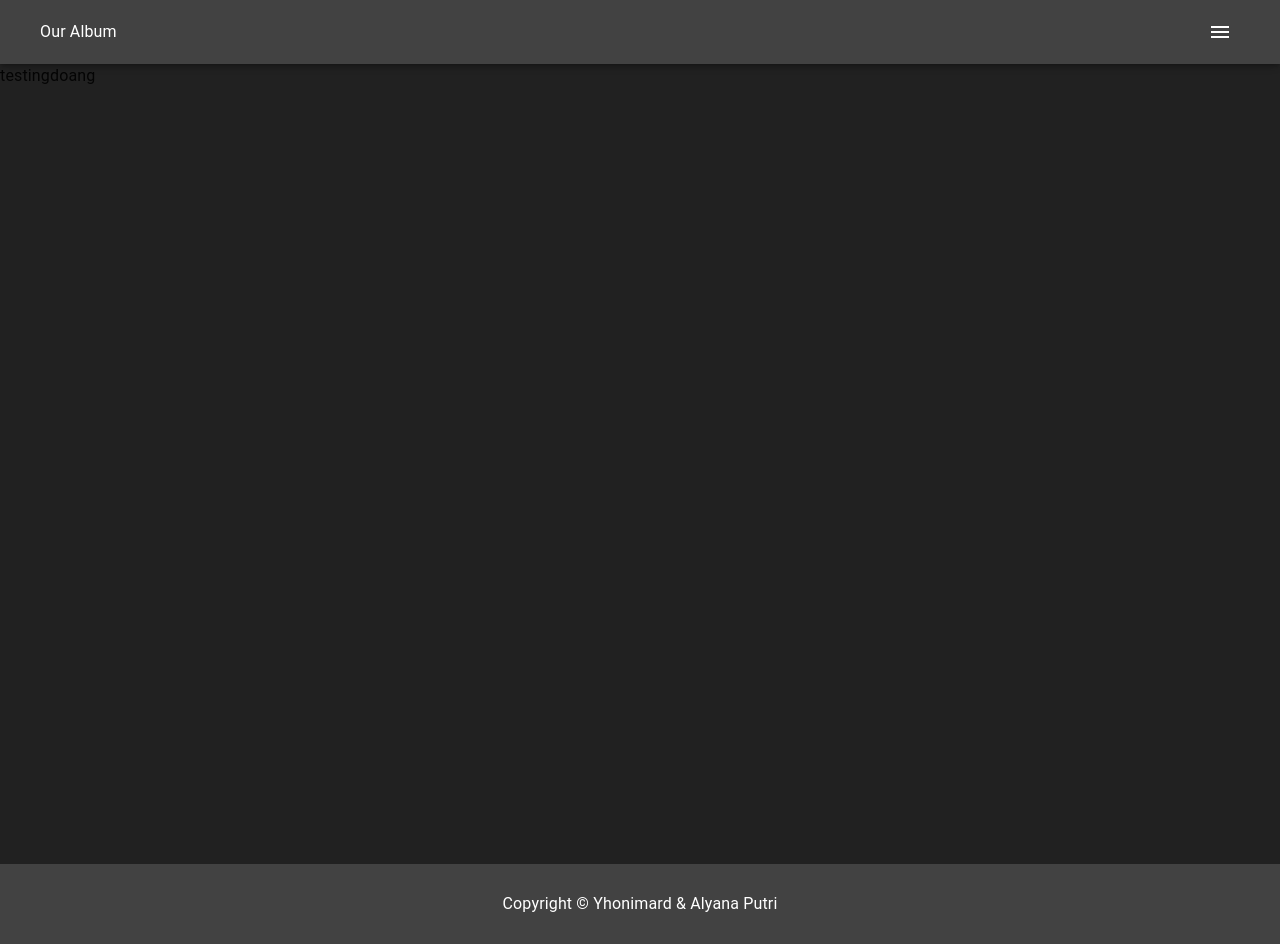
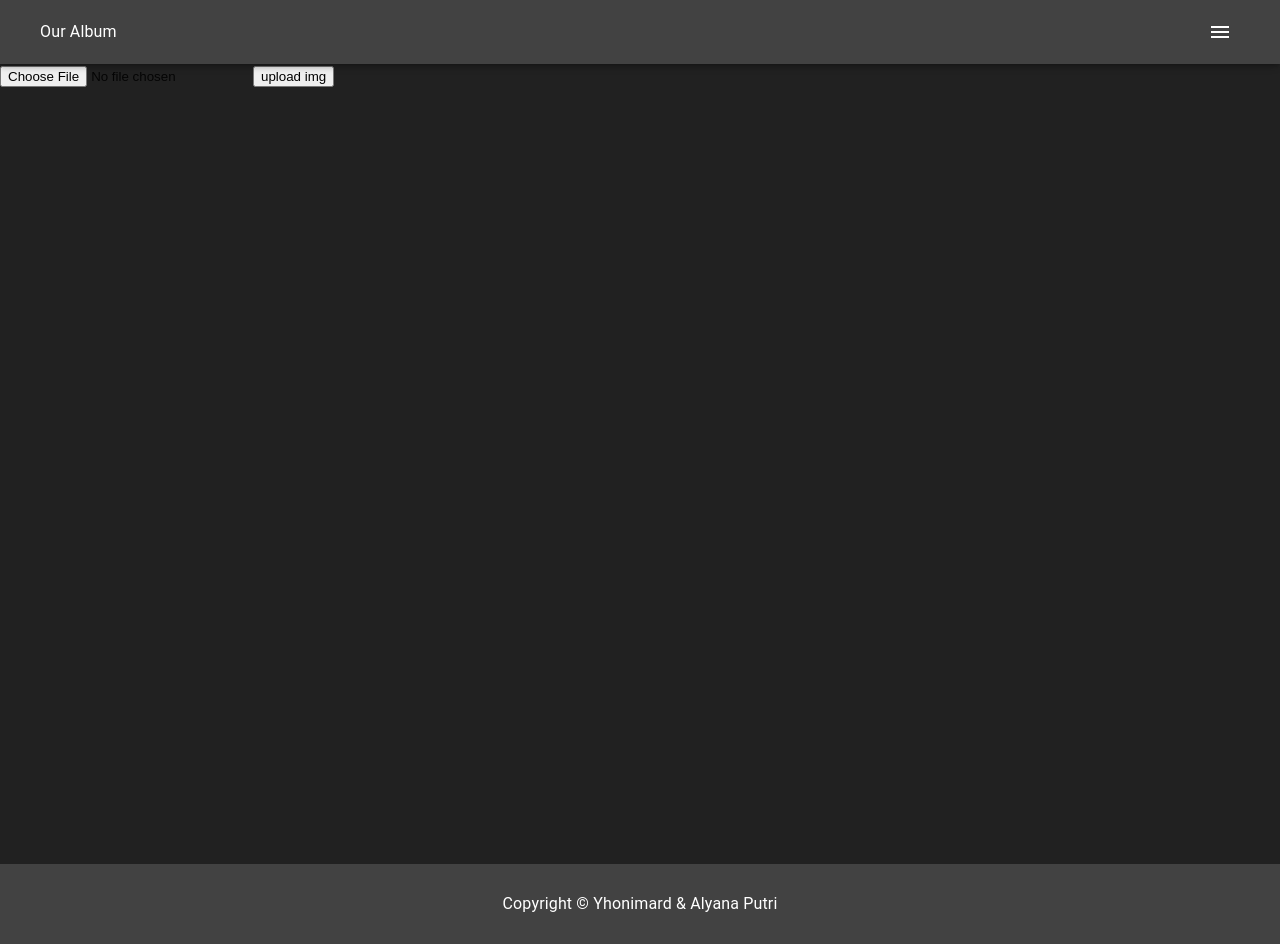
Before and after one commit to Yhonimard/Our-Gallery, a React (Create React App) app: page /add-photo in a window 1280 px wide. Built offline with nearby package versions, Linux system fonts and the light colour scheme.

Commit message:
feat : add firebase integration and add input for up img

```diff
--- a/package.json
+++ b/package.json
@@ -11,11 +11,13 @@
     "@testing-library/jest-dom": "^5.16.5",
     "@testing-library/react": "^13.4.0",
     "@testing-library/user-event": "^13.5.0",
+    "firebase": "^9.22.0",
     "react": "^18.2.0",
     "react-dom": "^18.2.0",
     "react-redux": "^8.0.5",
     "react-router-dom": "^6.11.2",
     "react-scripts": "5.0.1",
+    "uuid": "^9.0.0",
     "web-vitals": "^2.1.4"
   },
   "scripts": {
--- /dev/null
+++ b/src/Lib/Firebase.js
@@ -0,0 +1,13 @@
+import { initializeApp } from "firebase/app";
+import { getStorage } from "firebase/storage";
+const firebaseConfig = {
+  apiKey: "AIzaSyBnarfbPVsIFpgQwquZ5G00wyHgb5-mesk",
+  authDomain: "our-gallery-4af12.firebaseapp.com",
+  projectId: "our-gallery-4af12",
+  storageBucket: "our-gallery-4af12.appspot.com",
+  messagingSenderId: "688049054370",
+  appId: "1:688049054370:web:8bf7e5509bbbb0c5866dfb",
+};
+
+const app = initializeApp(firebaseConfig);
+export const Storage = getStorage(app);
--- a/src/Page/AddPhotos/AddPhotoPage.js
+++ b/src/Page/AddPhotos/AddPhotoPage.js
@@ -1,7 +1,22 @@
+import { useState } from "react";
+import { ref, uploadBytes } from "firebase/storage";
+import { Storage } from "../../Lib/Firebase";
+import { v4 } from "uuid";
+
 const AddPhoto = () => {
+  const [imgUpload, setImgUpload] = useState(null);
+  console.log(imgUpload);
+  const uploadImg = () => {
+    if (imgUpload == null) return;
+    const imgRef = ref(Storage, `images/${imgUpload.name + v4()}`);
+    uploadBytes(imgRef, imgUpload).then(() => {
+      alert("imgupload");
+    });
+  };
   return (
     <>
-      <div>testingdoang</div>
+      <input type="file" onChange={(e) => setImgUpload(e.target.files[0])} />
+      <button onClick={uploadImg}>upload img</button>
     </>
   );
 };
--- a/src/Page/Root/RootPage.js
+++ b/src/Page/Root/RootPage.js
@@ -2,19 +2,16 @@ import { Outlet } from "react-router-dom";
 import NavBar from "./NavBar";
 import { Box, ScopedCssBaseline } from "@mui/material";
 import { ThemeProvider } from "@emotion/react";
-import Theme from "../../Utils/Theme";
 import { grey } from "@mui/material/colors";
 import Footer from "./Footer";
 const RootPage = () => {
   return (
     <ScopedCssBaseline>
-      <ThemeProvider theme={Theme}>
-        <NavBar />
-        <Box component="main" sx={{ bgcolor: grey[900] }} minHeight="100vh">
-          <Outlet />
-        </Box>
-        <Footer />
-      </ThemeProvider>
+      <NavBar />
+      <Box component="main" sx={{ bgcolor: grey[900] }} minHeight="100vh">
+        <Outlet />
+      </Box>
+      <Footer />
     </ScopedCssBaseline>
   );
 };
--- a/src/Utils/Theme.js
+++ /dev/null
@@ -1,12 +0,0 @@
-import { createTheme } from "@mui/material";
-import { grey } from "@mui/material/colors";
-
-const Theme = createTheme({
-  pallete: {
-    primary: {
-      main: grey[800],
-    },
-  },
-});
-
-export default Theme;
--- a/src/index.js
+++ b/src/index.js
@@ -2,8 +2,6 @@ import React from "react";
 import ReactDOM from "react-dom/client";
 import "./index.css";
 import App from "./App";
-import { ThemeProvider } from "@mui/material";
-import Theme from "./Utils/Theme";
 
 const root = ReactDOM.createRoot(document.getElementById("root"));
 root.render(<App />);
```
Also changed, not shown: 1 other file (tests, documents, lock files or other folders).
